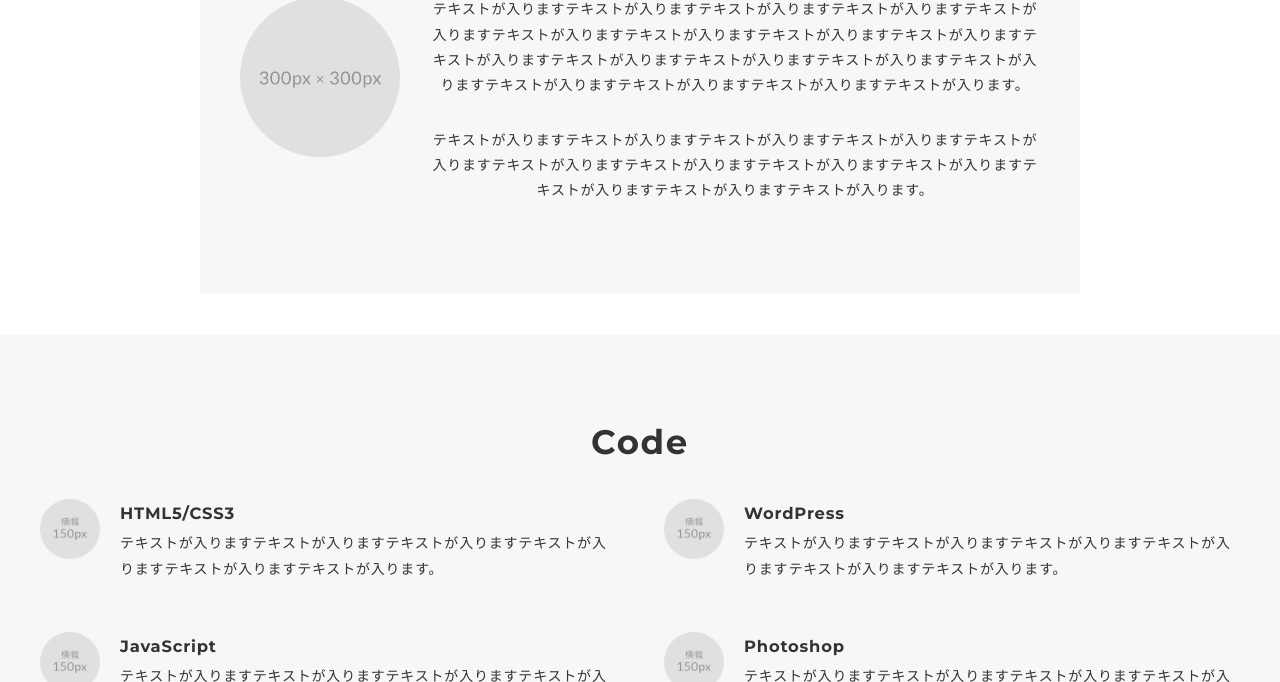
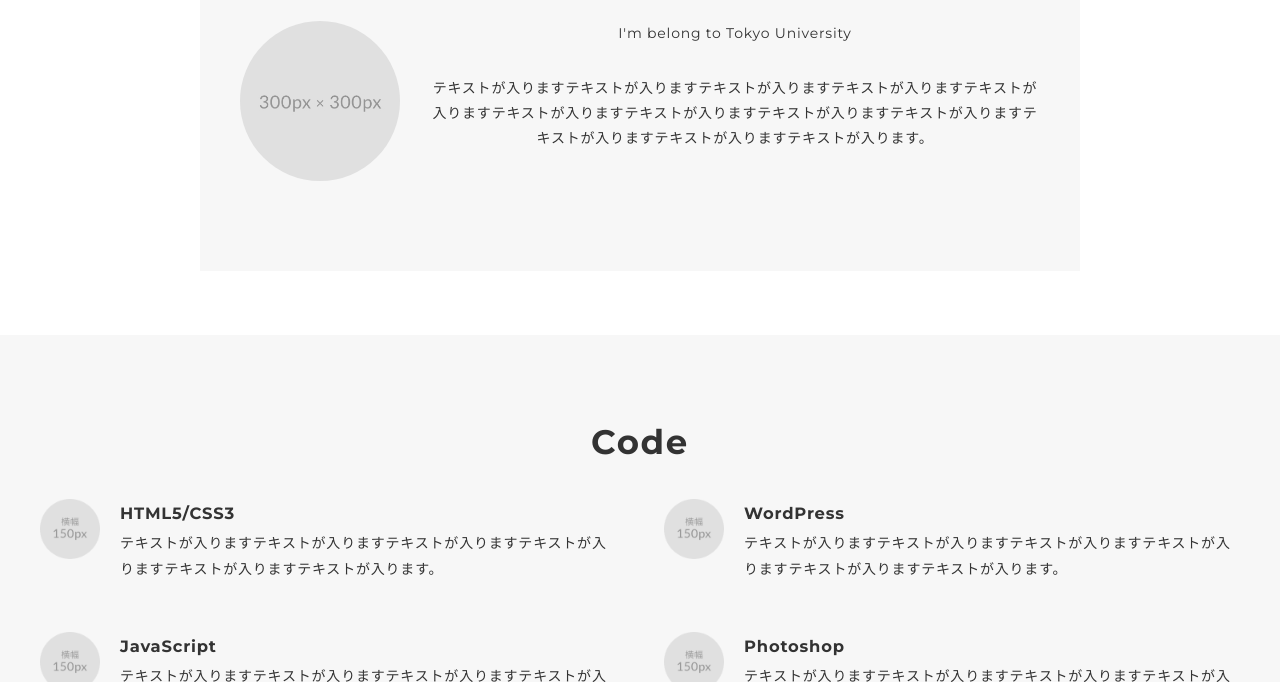
Before and after one commit to Yuma-Ichikawa/Yuma-Ichikawa.github.io, a plain HTML site: page index.html in a window 1280 px wide. Shown: the part 418-1100 px from the top of the page. Drawn offline with nearby package versions, Linux system fonts and the light colour scheme.

Commit message:
Update index.html

```diff
--- a/index.html
+++ b/index.html
@@ -9,7 +9,7 @@
   <meta property='og:description' content='Yuma Ichikawa'>
   <meta property="og:image" content="img/ogp.png">
   <meta name="description" content="Yuma Ichikawa" />
-  <title>TARO YAMADA ポートフォリオ</title>
+  <title>Yuma Ichikawa</title>
   <link rel="preconnect" href="https://fonts.gstatic.com">
   <link href="https://fonts.googleapis.com/css2?family=Montserrat:wght@400;700&display=swap" rel="stylesheet">
   <link href="https://fonts.googleapis.com/css?family=Material+Icons+Outlined" rel="stylesheet">
@@ -55,7 +55,7 @@
             </p>
             <div class="profile-body">
               <p>
-                テキストが入りますテキストが入りますテキストが入りますテキストが入りますテキストが入りますテキストが入りますテキストが入りますテキストが入りますテキストが入りますテキストが入りますテキストが入りますテキストが入りますテキストが入りますテキストが入りますテキストが入りますテキストが入りますテキストが入りますテキストが入ります。
+                I'm belong to Tokyo University
               </p>
               <p>
                 テキストが入りますテキストが入りますテキストが入りますテキストが入りますテキストが入りますテキストが入りますテキストが入りますテキストが入りますテキストが入りますテキストが入りますテキストが入りますテキストが入ります。
```
